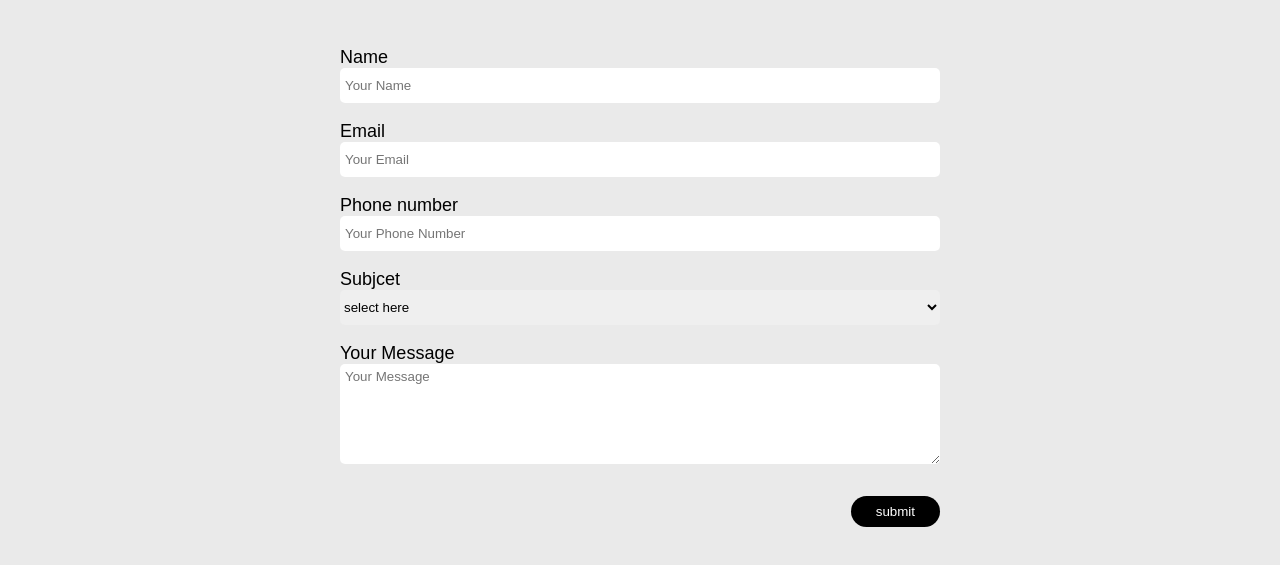
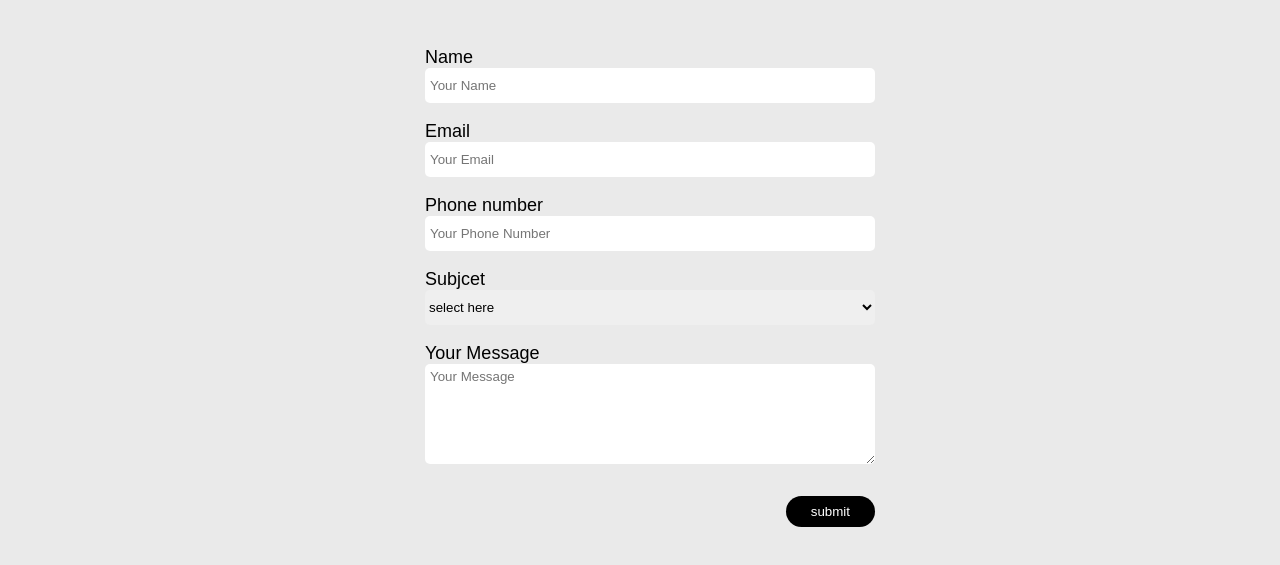
Before and after one commit to mhmadamrii/day2, a plain HTML site: page contact.html in a window 1280 px wide. Shown: the part 155-720 px from the top of the page. Drawn offline with Linux system fonts and the light colour scheme.

Commit message:
solving many problems

```diff
--- a/contact.css
+++ b/contact.css
@@ -8,18 +8,20 @@ body{
     background-color: #eaeaea;
 }
 .container{
-    width: 900px;
+    width: 450px;
     margin: 50px auto;
+    /* border: 1px solid; */
 }
 .container h1{
     text-align: center;
 }
 .form{
     /* border: 1px solid black; */
-    width: 600px;
+    width: 100%;
     padding: 10px;
     overflow: auto;
     margin: 40px auto;
+    align-items: center;
 }
 #name{
     width: 100%;
@@ -41,6 +43,7 @@ justify-content: space-between;
 height: 65px;
 background-color: #f0f4f8e3;
 align-items: center;
+/* margin-top: 10px; */
 }
 .nav-left{
 display: flex;
```
